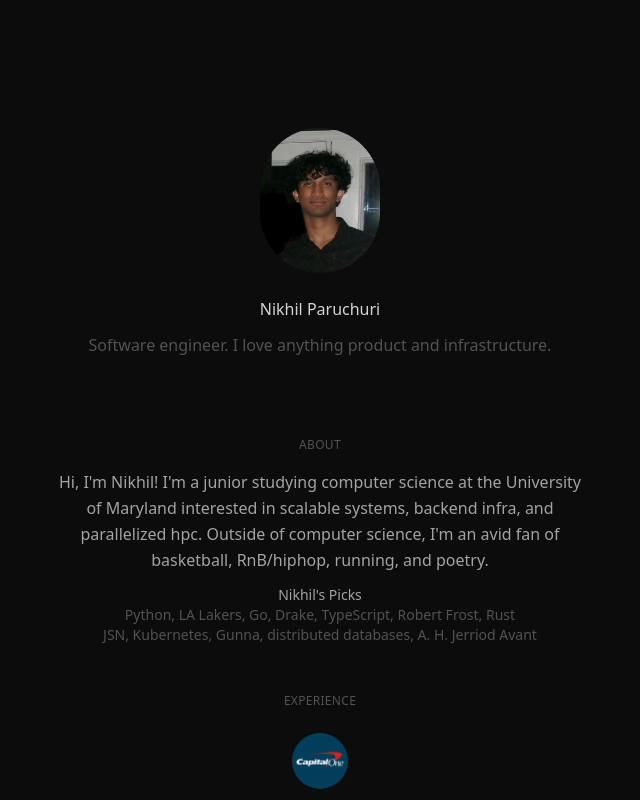
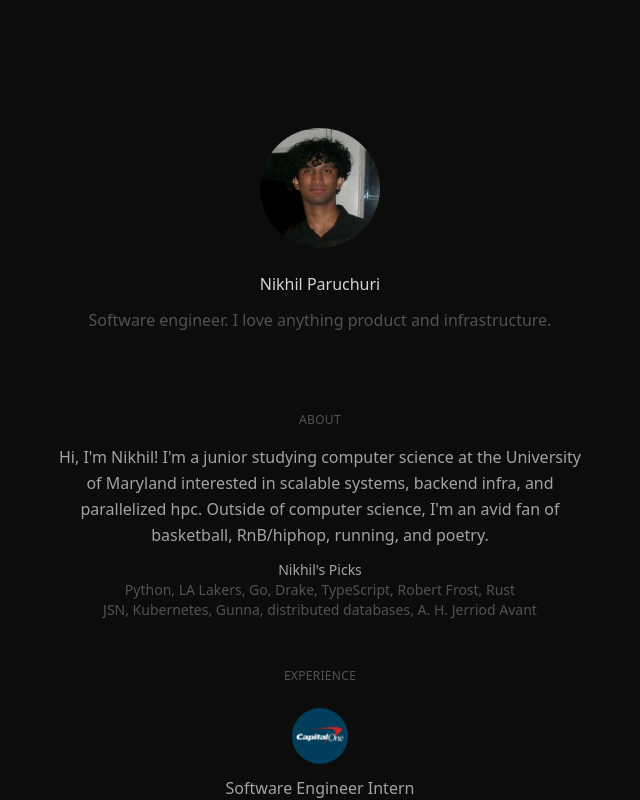
Before and after one commit to n1kh11p/n1kh11.com, a Next.js app: page / in a window 1280 px wide. Shown: the top 800 px of the page, without its empty margins (320-960 px from the left). Built offline with nearby package versions, Linux system fonts and the light colour scheme.

Commit message:
modified pfp

```diff
--- a/src/components/Hero.tsx
+++ b/src/components/Hero.tsx
@@ -12,7 +12,7 @@ export function Hero() {
           alt="Nikhil Paruchuri"
           width={120}
           height={120}
-          className="rounded-full"
+          className="rounded-full object-cover aspect-square"
           priority
         />
       </StaggerItem>
```
